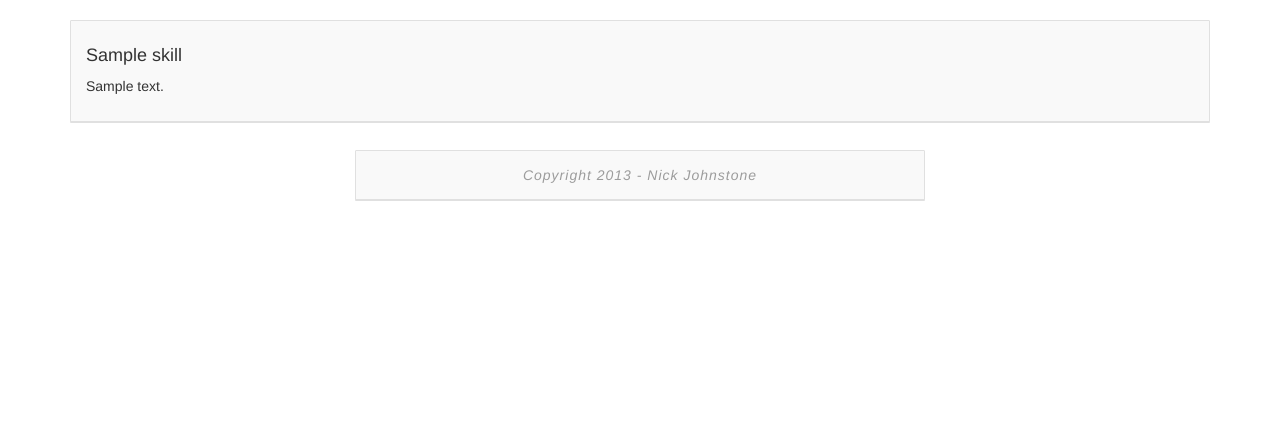
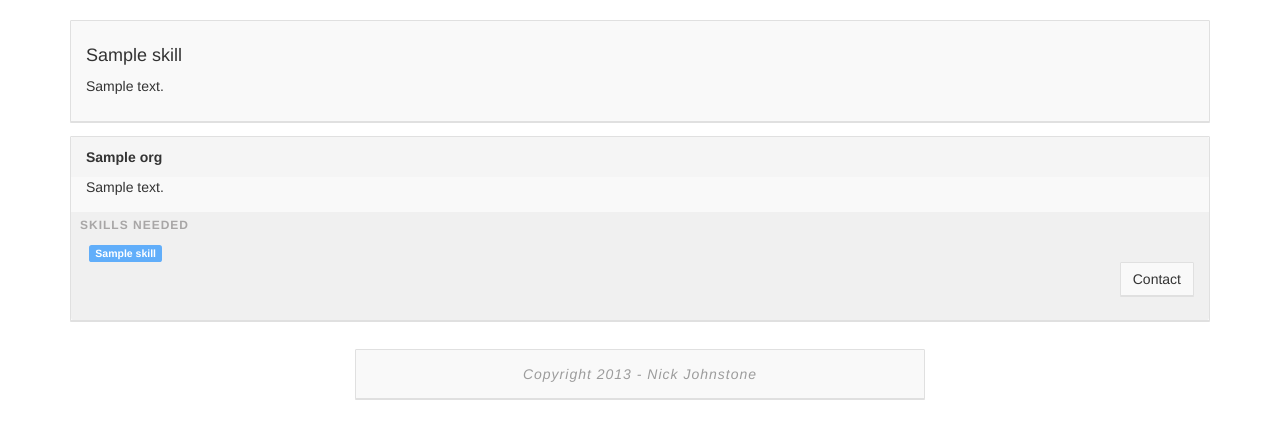
Before and after one commit to Widdershin/Tuara, a Flask app: template tuara/templates/specific_skill.html in a window 1280 px wide. Shown: the part 52-491 px from the top of the page. Run offline with Flask 2, Linux system fonts and the light colour scheme; the template is opened without the code that fills it: most values are stand-ins (such as "Sample title", 1, 10 or a date in 2020); some libraries are stand-ins or nearby versions.

Commit message:
Made a macro for rendering orgs

```diff
--- a/tuara/static/style.css
+++ b/tuara/static/style.css
@@ -53,7 +53,7 @@
     border-width: 1px !important;
     border-color: #E0E0E0 !important;
     margin-bottom: 1em;
-    height: auto;
+    overflow: auto;
 }
 
 .card-contents
@@ -87,6 +87,11 @@
     float: right;
 }
 
+.text-align-mid
+{
+    text-align: center;
+}
+
 .form-control
 {
     margin-top: 15px;
--- /dev/null
+++ b/tuara/templates/_utils.html
@@ -0,0 +1,31 @@
+{% macro render_field(field) %}
+  <dd>{{ field(**kwargs)|safe }}
+  {% if field.errors %}
+    <ul class=errors>
+    {% for error in field.errors %}
+      <li>{{ error }}</li>
+    {% endfor %}
+    </ul>
+  {% endif %}
+  </dd>
+{% endmacro %}
+
+{% macro render_org(org) %}
+  <div class="panel panel-default card">
+
+        <div class="panel-heading"><b>{{org.name}}</b></div>
+        <div class="panel-body">
+            {{org.description}}
+        </div>
+        <div class="panel-footer skills-box">
+            <span class="label-gray">Skills Needed</span>
+            <div class="skills">
+            {% for skill in org.skills %}
+            <span class="label label-default"><a href="/skills/{{skill.slug}}/">{{skill.name}}</a></span></span>
+
+            {% endfor %}
+            </div>
+            <div class="btn-box"><a href="mailto:{{org.email}}"><button type="button" class="btn btn-default card align-right">Contact</button></a></div>
+        </div>
+    </div>
+{% endmacro %}
--- a/tuara/templates/register.html
+++ b/tuara/templates/register.html
@@ -1,5 +1,5 @@
 {% extends "main.html" %}
-{% from "_formhelpers.html" import render_field %}
+{% from "_utils.html" import render_field %}
 {% block content %}
 
     <div class="card card-half">
--- a/tuara/templates/specific_skill.html
+++ b/tuara/templates/specific_skill.html
@@ -1,4 +1,5 @@
 {% extends "main.html" %}
+{% from "_utils.html" import render_org %}
 {% block content %}
 <div class="card">
     <div class="card-contents">
@@ -6,4 +7,8 @@
         <p>{{skill.description}}</p>
     </div>
 </div>
+
+{% for org in orgs %}
+    {{ render_org(org) }}
+{% endfor %}
 {% endblock %}
--- a/tuara/views.py
+++ b/tuara/views.py
@@ -31,7 +31,8 @@ def skills():
 @app.route('/skills/<skill_slug>/')
 def specific_skill(skill_slug):
     skill = models.Skill.objects.get_or_404(slug=skill_slug)
-    return render_template('specific_skill.html', skill=skill)
+    orgs = models.Organization.objects(skills__in=[skill])
+    return render_template('specific_skill.html', skill=skill, orgs=orgs)
 
 @app.route('/profile/')
 def profile():
```
Also changed, not shown: tuara/templates/_formhelpers.html (deleted, +0 -11 lines), tuara/templates/organizations.html (+2 -17 lines), tuara/templates/skills.html (+4 -3 lines).
